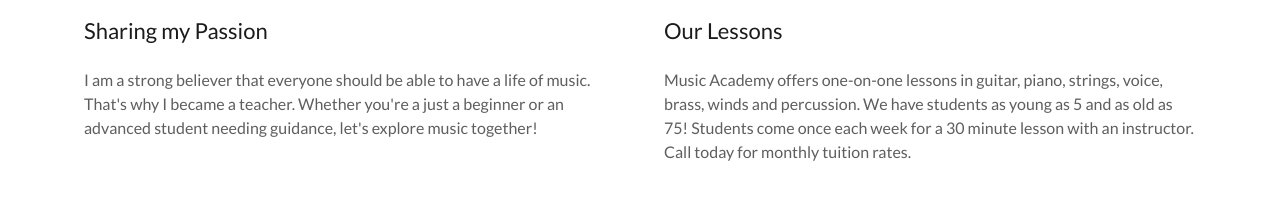
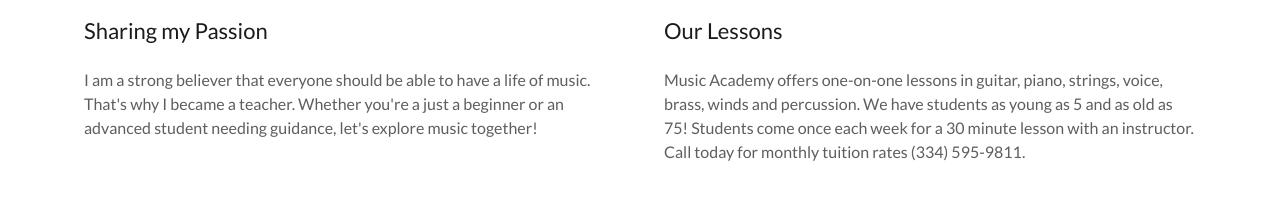
Before and after one commit to MusicAcademyPrattville/guitarlessonsprattville.com, a plain HTML site: page about-me.html in a window 1280 px wide. Shown: the part 758-969 px from the top of the page. Drawn offline with Linux system fonts and the light colour scheme; a script that the page names is missing.

Commit message:
Update about-me.html

```diff
--- a/about-me.html
+++ b/about-me.html
@@ -425,7 +425,7 @@
 <h4 role="heading" aria-level="4" data-ux="ContentCardHeading" data-aid="ABOUT_HEADLINE_RENDERED2" data-typography="HeadingDelta" class="x-el x-el-h4 c1-1 c1-2 c1-19 c1-1a c1-76 c1-33 c1-3m c1-1c c1-1d c1-b c1-32 c1-5u c1-1f c1-5x c1-5z c1-60 c1-61">Our Lessons</h4>
 <div data-ux="ContentCardText" data-aid="ABOUT_DESCRIPTION_RENDERED2" data-typography="BodyAlpha" class="x-el c1-1 c1-2 c1-19 c1-1a c1-1b c1-1c c1-1d c1-88 c1-89 c1-8a c1-8b c1-8c c1-8d c1-8e c1-8f c1-8g c1-8h c1-8i c1-8j c1-8k c1-8l c1-8m c1-8n c1-8o c1-8p c1-8q c1-8r c1-8s c1-8t c1-8u c1-8v c1-8w c1-8x c1-8y c1-8z c1-4 c1-2q c1-b c1-1e c1-c c1-1f c1-d c1-e c1-f c1-g x-rt">
 <p style="margin:0">
-<span>Music Academy offers one-on-one lessons in guitar, piano, strings, voice, brass, winds and percussion. We have students as young as 5 and as old as 75! Students come once each week for a 30 minute lesson with an instructor. Call today for monthly tuition rates.</span>
+<span>Music Academy offers one-on-one lessons in guitar, piano, strings, voice, brass, winds and percussion. We have students as young as 5 and as old as 75! Students come once each week for a 30 minute lesson with an instructor. Call today for monthly tuition rates <a rel="" role="link" aria-haspopup="false" data-ux="Link" href="tel:3345959811"  >(334) 595-9811</a>.</span>
 </p>
 </div>
 </div>
```
